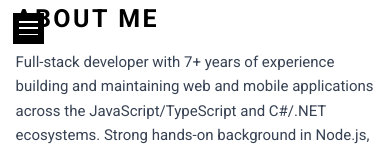
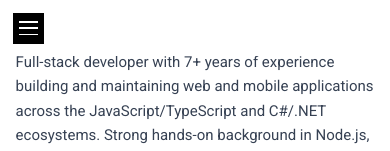
Before and after one commit to SebastianMayorgaCalderon/CV-react, a React (Vite) app: page / in a window 390 px wide. Shown: the top 151 px of the page. Built offline with nearby package versions, Linux system fonts and the light colour scheme.

Commit message:
Add top spacer behind hamburger button on mobile
Co-Authored-By: Claude Opus 5.5 <noreply@anthropic.com>

```diff
--- a/src/App.jsx
+++ b/src/App.jsx
@@ -23,6 +23,7 @@ export default function App() {
 
   return (
     <div className="flex min-h-screen">
+      <div className="fixed top-0 inset-x-0 z-30 h-18 bg-white lg:hidden" />
       <HamburgerButton open={menuOpen} onClick={() => setMenuOpen(!menuOpen)} />
       {menuOpen && (
         <div
```
